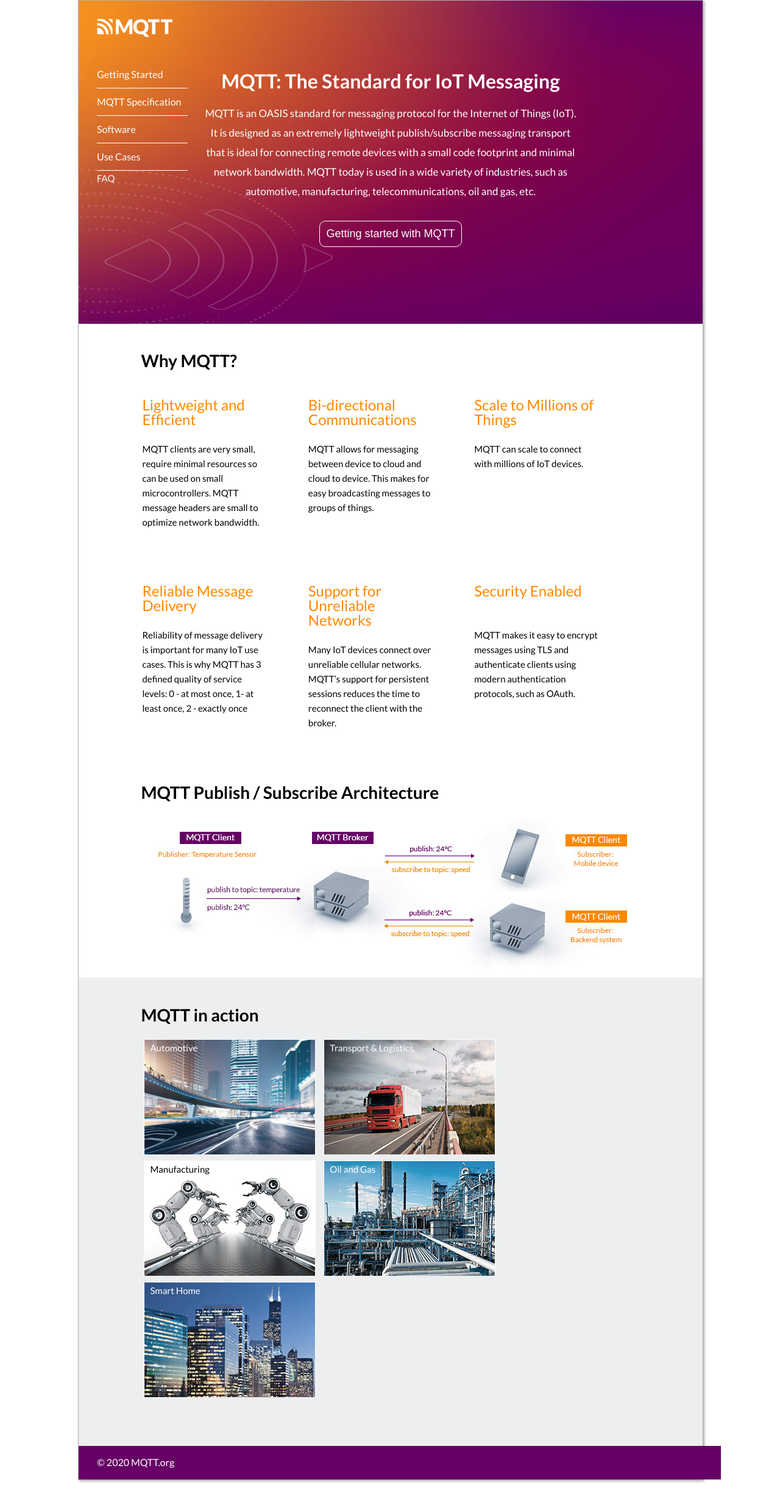
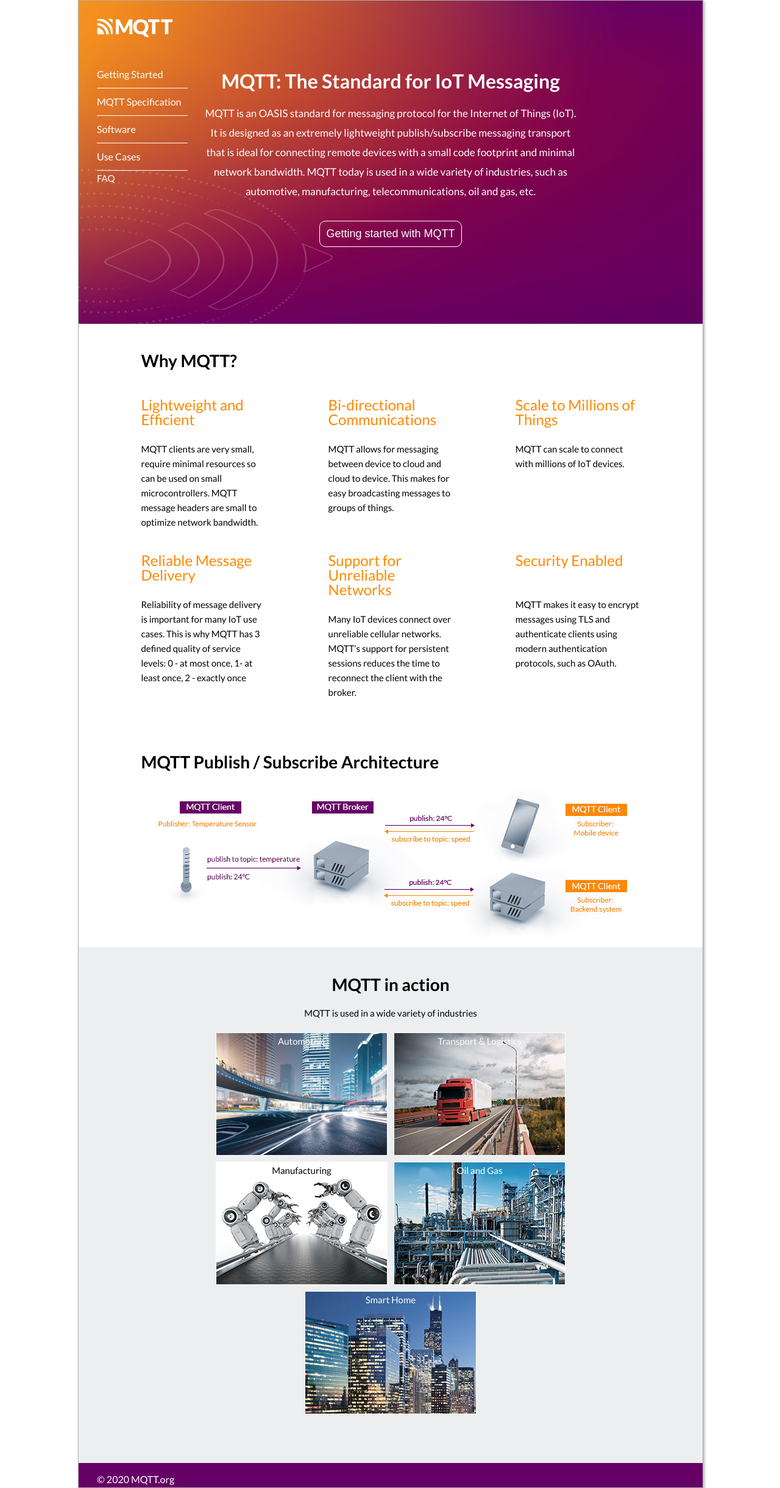
Before and after one commit to mqtt/mqtt.org, a Jekyll site: the page built from index.md, in a window 1280 px wide. Shown: the whole page at 61% size. Built offline with Jekyll 4.4.1, drawn with Linux system fonts in a browser that asks for light colours.

Commit message:
evened spaces

```diff
--- a/css/style.css
+++ b/css/style.css
@@ -44,6 +44,13 @@ h5 {
    padding-left: 30px;
 }
 
+.flex-wrap-centered {
+   display: flex;
+   flex-direction: row;
+   justify-content: center;
+   flex-wrap: wrap;
+}
+
 /* Navigation */
 #main-nav.default-nav {
    position: fixed;
@@ -80,9 +87,10 @@ footer {
    bottom: 0;
    width: 100%;
    height: 40px;
-   padding-top: 15px;
+   padding: 15px;
    font-size: 16px;
    padding-left: 30px;
+   box-sizing: border-box;
 }
 
 /* Homepage */
@@ -137,28 +145,44 @@ footer {
 
 #keyfeature-list {
    width: 100%;
-   margin: 25px 0;
+   margin: 25px 0 75px;
    display: flex;
    flex-direction: row;
    flex-wrap: wrap;
-   justify-content: space-evenly;
+   justify-content: space-between;
 }
 
 .keyfeature {
-   flex-basis: 25%;
-   margin: 0 8% 50px 0;
+   flex-basis: 33%;
+   padding-left: 0;
+   padding-right: 8%;
    display: block;
+   box-sizing: border-box;
+}
+
+.keyfeature.mid {
+   padding-left: 4%;
+   padding-right: 4%;
+}
+
+.keyfeature.last {
+   padding-left: 8%;
+   padding-right: 0;
+}
+
+#pub-sub-graphic {
+   text-align: center;
 }
 
 #mqtt-in-action {
    background-color: #eceeef;
    padding: 25px 10% 75px;
+   text-align: center;
 }
 
 .mqtt-in-action-box {
    width: 282px;
-   height: 189px;
-   display: inline-block;
+   height: 202px;
    margin: 5px;
    padding: 2px 10px;
    box-sizing: border-box;
--- a/index.md
+++ b/index.md
@@ -12,12 +12,12 @@ permalink: /
       <p>MQTT clients are very small, require minimal resources so can be used on small microcontrollers. MQTT message headers are small to optimize network bandwidth.
       </p>
    </div>
-   <div class="keyfeature">
+   <div class="keyfeature mid">
       <h3>Bi-directional Communications</h3>
       <p>MQTT allows for messaging between device to cloud and cloud to device. This makes for easy broadcasting messages to groups of things.
       </p>
    </div>
-   <div class="keyfeature">
+   <div class="keyfeature last">
       <h3>Scale to Millions of Things</h3>
       <p>MQTT can scale to connect with millions of IoT devices.
       </p>
@@ -27,19 +27,18 @@ permalink: /
       <p>Reliability of message delivery is important for many IoT use cases. This is why MQTT has 3 defined quality of service levels: 0 - at most once, 1- at least once, 2 - exactly once
       </p>
    </div>
-   <div class="keyfeature">
+   <div class="keyfeature mid">
       <h3>Support for Unreliable Networks</h3>
       <p>Many IoT devices connect over unreliable cellular networks. MQTT’s support for persistent sessions reduces the time to reconnect the client with the broker.
       </p>
    </div>
-   <div class="keyfeature">
+   <div class="keyfeature last">
       <h3>Security Enabled<br/>&nbsp;</h3>
       <p>MQTT makes it easy to encrypt messages using TLS and authenticate clients using modern authentication protocols, such as OAuth.
       </p>
    </div>
-   </section>
-
-   <h2>MQTT Publish / Subscribe Architecture</h2>
+</section>
+<h2>MQTT Publish / Subscribe Architecture</h2>
    <section id="pub-sub-graphic">
       <img src="/img/mqtt-pub-sub.jpg" alt="MQTT: publish / subscribe architecture" title="MQTT: publish / subscribe architecture">
    </section>
@@ -47,9 +46,12 @@ permalink: /
 
 <section id="mqtt-in-action">
 <h2>MQTT in action</h2>
-   <div class="mqtt-in-action-box" style="background-image: url('/img/automotive.jpg');">Automotive</div>
-   <div class="mqtt-in-action-box" style="background-image: url('/img/transport.jpg');">Transport & Logistics</div>
-   <div class="mqtt-in-action-box" style="background-image: url('/img/manufacturing.jpg');"><span style="color: #000">Manufacturing</span></div>
-   <div class="mqtt-in-action-box" style="background-image: url('/img/oil-and-gas.jpg');">Oil and Gas</div>
-   <div class="mqtt-in-action-box" style="background-image: url('/img/smart-home.jpg');">Smart Home</div>
+<p>MQTT is used in a wide variety of industries</p>
+   <div class="flex-wrap-centered">
+      <div class="mqtt-in-action-box" style="background-image: url('/img/automotive.jpg');">Automotive</div>
+      <div class="mqtt-in-action-box" style="background-image: url('/img/transport.jpg');">Transport & Logistics</div>
+      <div class="mqtt-in-action-box" style="background-image: url('/img/manufacturing.jpg');"><span style="color: #000">Manufacturing</span></div>
+      <div class="mqtt-in-action-box" style="background-image: url('/img/oil-and-gas.jpg');">Oil and Gas</div>
+      <div class="mqtt-in-action-box" style="background-image: url('/img/smart-home.jpg');">Smart Home</div>
+   </div>
 </section>
```
